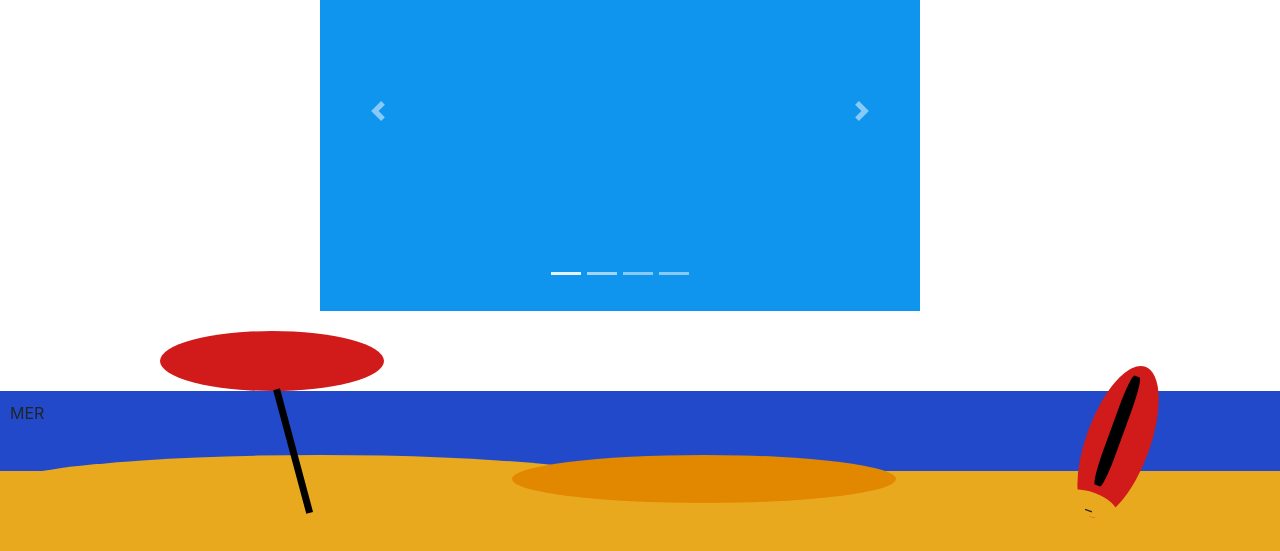
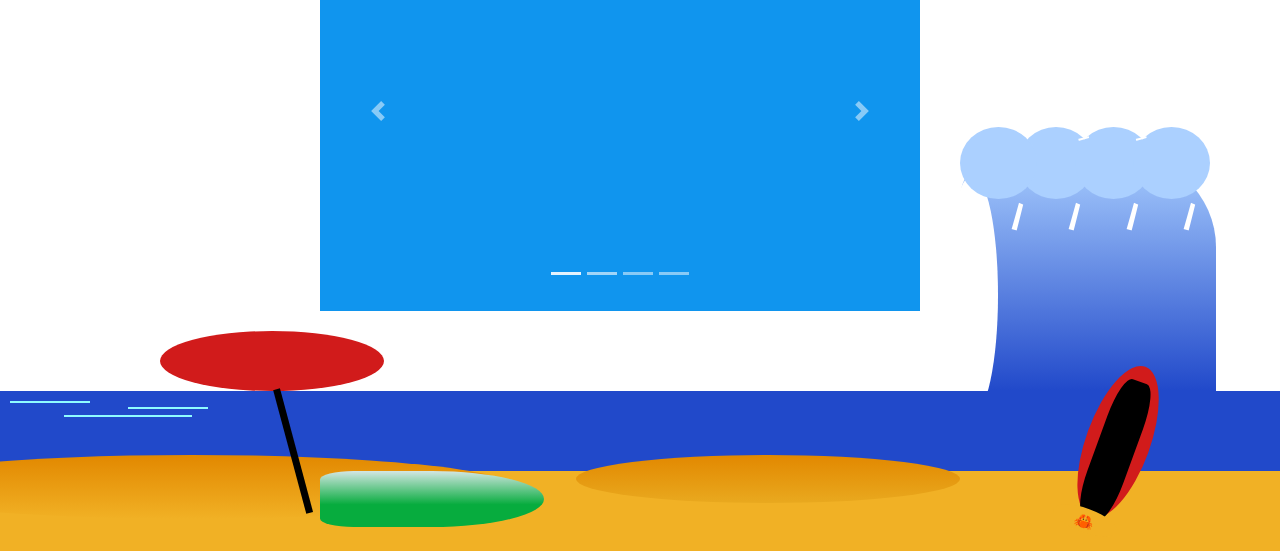
Before and after one commit to lucas-cosson/nuit-de-linfo-2020, a website: page client/index.html in a window 1280 px wide. Shown: the part 249-800 px from the top of the page. Drawn offline with nearby package versions, Linux system fonts and the light colour scheme.

Commit message:
La vague

```diff
--- a/client/css/index.css
+++ b/client/css/index.css
@@ -150,7 +150,7 @@ div {
 }
 
 main {
-  background-color: rgb(33, 194, 235);
+  background: linear-gradient(rgb(18, 121, 255), rgb(33, 194, 235));
 }
 
 h1 {
@@ -161,13 +161,98 @@ main #mer {
   width: 100%;
   height: 20%;
   bottom: 0;
-  z-index: -1000;
+  z-index: -10;
   position: absolute;
   background-color: rgb(33, 73, 202);
 }
 
+main #vague {
+  position: absolute;
+  bottom: 20%;
+  border-radius: 20% 40% 0% 0%;
+  right: 5%;
+  background: linear-gradient(rgb(171, 208, 255), rgb(33, 73, 202));
+  height: 30%;
+  width: 20%;
+  z-index: -9000;
+}
+
+main #vague span {
+  position: absolute;
+  top: -10%;
+  width: 30%;
+  height: 30%;
+  left: 0%;
+  background-color: rgb(171, 208, 255);
+  border-radius: 70%;
+}
+
+main #vague span:nth-child(2)::before,
+main #vague span:nth-child(3)::before {
+  position: absolute;
+  content: "㇀";
+  color: white;
+  font-weight: bolder;
+}
+
+main #vague span::after {
+  position: absolute;
+  left: 10%;
+  transform-origin: left center;
+  transform: translate(100%) rotate(-60deg);
+  top: 110%;
+  content: "㇀";
+  color: white;
+  font-size: 2.5em;
+  font-weight: bolder;
+}
+
+main #vague span:nth-child(1) {
+  left: 22.5%;
+}
+
+main #vague span:nth-child(2) {
+  left: 45%;
+}
+
+main #vague span:nth-child(3) {
+  left: 67.5%;
+}
+
+main #vague span:nth-child(4) {
+  left: -5%;
+  top: 10%;
+  width: 20%;
+  height: 100%;
+  background-color: white;
+}
+
+main #mer span {
+  background-color: rgb(143, 251, 255);
+  position: absolute;
+  padding-right: 5em;
+  height: 1%;
+}
+
+main #mer span:nth-of-type(1) {
+  top: 10%;
+  left: 10%;
+}
+
+main #mer span:nth-of-type(2) {
+  top: 15%;
+  left: 5%;
+}
+
+main #mer span:nth-of-type(2) {
+  top: 15%;
+  left: 5%;
+  width: 10%;
+  height: 1%;
+}
+
 main #plage {
-  background-color: rgb(233, 169, 31);
+  background-color: rgb(241, 177, 37);
   position: absolute;
   bottom: 0;
   height: 10%;
@@ -176,22 +261,33 @@ main #plage {
 
 main #plage span:nth-of-type(1) {
   border-radius: 100%;
-  background-color: rgb(233, 169, 31);
+  background-color: rgb(241, 177, 37);
+  background: linear-gradient(rgb(226, 136, 0), rgb(241, 177, 37));
   position: absolute;
   top: -20%;
-  left: 00%;
+  left: -10%;
   width: 50%;
   height: 80%;
 }
 
 main #plage span:nth-of-type(2) {
   border-radius: 100%;
-  background-color: rgb(226, 136, 0);
+  background: linear-gradient(rgb(226, 136, 0), rgb(233, 169, 31));
   position: absolute;
   top: -20%;
-  left: 40%;
+  left: 45%;
   width: 30%;
   height: 60%;
+}
+
+main #serviette {
+  position: absolute;
+  background: linear-gradient(#d3e6e3, #07ac3e 60%);
+  bottom: 3%;
+  left: 25%;
+  width: 17.5%;
+  border-radius: 30% 100% 100% 30%;
+  height: 7%;
 }
 
 main #parasol {
@@ -225,25 +321,28 @@ main #surf {
   height: 20%;
   transform-origin: left center;
   transform: translate(100%) rotate(20deg);
+  z-index: 1000;
 }
 
 main #surf > span {
   background-color: black;
-  margin-left: 0.7em;
-  margin-top: 100px;
-  padding: 0em 0.4em 6em 0.4em;
+  position: absolute;
+  bottom: 0%;
+  left: 20%;
+  height: 90%;
+  padding: 100% 20% 100% 40%;
   border-radius: 30%;
 }
 
 main #surf > span::before {
   display: block;
-  content: "_";
-  background-color: rgb(233, 169, 31);
+  content: "🦀";
+  background-color: rgb(241, 177, 37);
   padding: 0px 1.5em;
   border-radius: 100%;
   position: absolute;
-  bottom: 0;
-  left: 0;
+  top: 95%;
+  left: -50%;
 }
 
 /*************** CAROUSEL *****************/
--- a/client/index.html
+++ b/client/index.html
@@ -32,25 +32,25 @@
           <div class="carousel-inner">
             <div class="carousel-item active">
               <a href="https://surfrider.eu/">
-                <img src="images/pas_se_ruiner.png"
+                <img src="img/pas_se_ruiner.png"
                     alt="Lien vers surfrider.eu"
-                    onError="this.onerror=null;this.src='../images/default.jpg';">
+                    onError="this.onerror=null;this.src='../img/default.jpg';">
               </a>
             </div>
             <div class="carousel-item">
               <a href="https://www.lepoiriergourmand.fr"><img
-                    src='../images/default.jpg'
+                    src='../img/default.jpg'
                     alt="Second slide"></a>
             </div>
             <div class="carousel-item">
               <a href="https://www.driiveme.com/">
-                <img src="../images/default.jpg"
+                <img src="../img/default.jpg"
                     alt="Third slide">
               </a>
             </div>
             <div class="carousel-item">
               <a href="https://www.onceagain.fr/collections/friperie-en-ligne">
-                <img src="../images/default.jpg"
+                <img src="../img/default.jpg"
                     alt="Fourth slide"></a>
             </div>
           </div>
@@ -72,8 +72,10 @@
           </a>
         </div>
       </div>
-      <div id="mer">MER</div>
+      <div id="mer"><span></span><span></span><span></span></div>
+      <div id="vague"><span></span><span></span><span></span><span></span><span></span></div>
       <div id="plage"><span></span><span></span></div>
+      <div id="serviette"></div>
       <div id="parasol"><span></span></div>
       <div id="surf"><span></span></div>
     </main>
```
